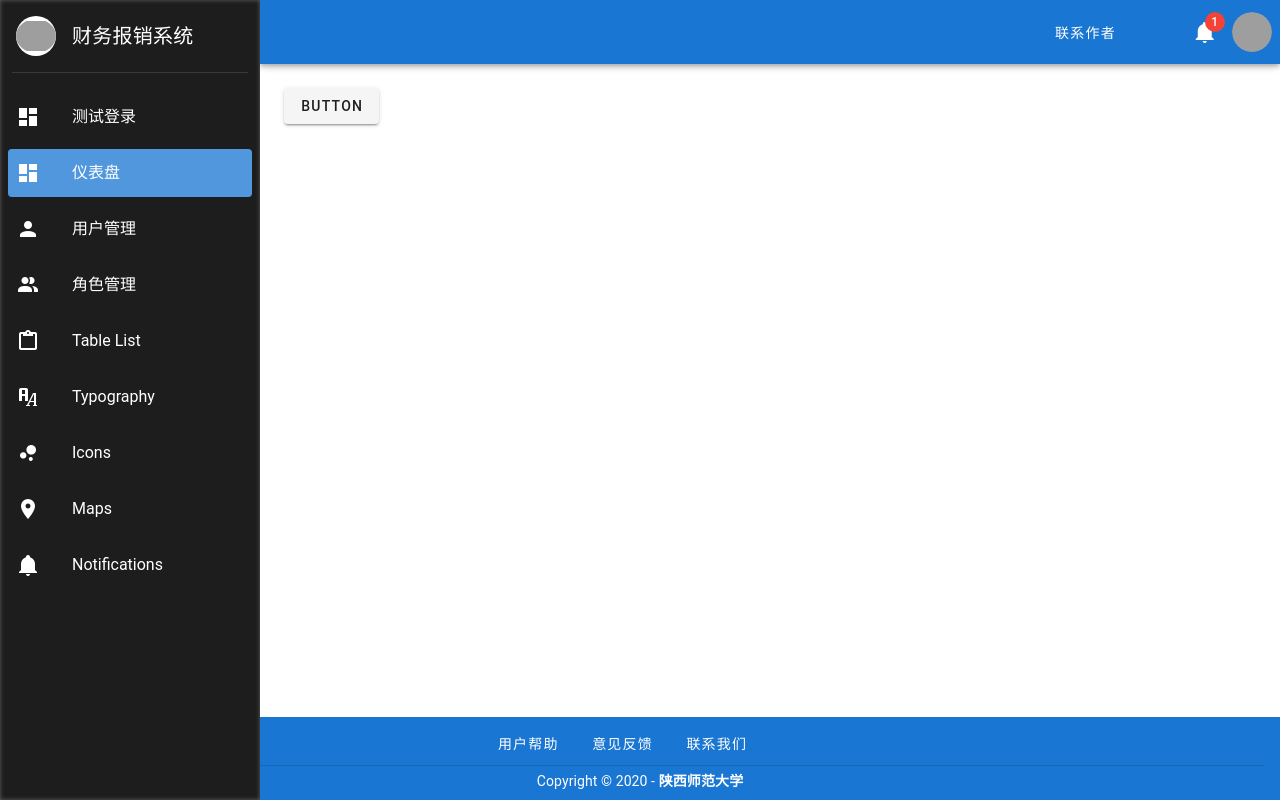
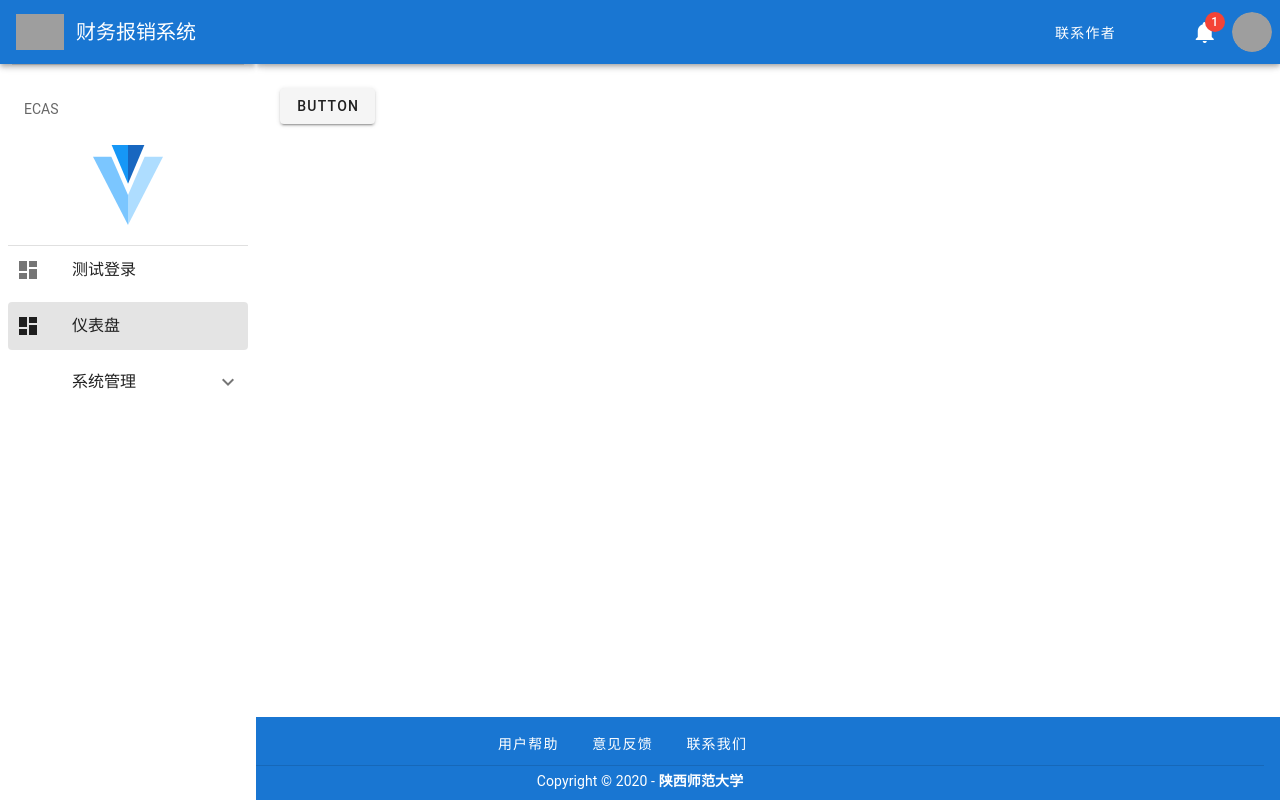
Before and after one commit to SNNU-CS/ExpenseClaimAutomationSystem, a Vue app in the folder miaomiao/: page /dashboard in a window 1280 px wide. Built offline with nearby package versions, Linux system fonts and the light colour scheme; grey boxes are pictures that could not be loaded.

Commit message:
perf: ⚡️ drawer menu
✅ Closes: #68

```diff
--- a/miaomiao/src/components/Menu.vue
+++ b/miaomiao/src/components/Menu.vue
@@ -1,45 +1,41 @@
 <template>
-  <v-navigation-drawer
-    id="app-drawer"
-    v-model="inputValue"
-    app
-    color="grey darken-2"
-    dark
-    floating
-    mobile-break-point="991"
-    persistent
-    width="260"
-  >
-    <template v-slot:img="attrs">
-      <v-img v-bind="attrs" gradient="to top, rgba(0, 0, 0, .7), rgba(0, 0, 0, .7)" />
-    </template>
-
-    <v-list-item two-line>
-      <v-list-item-avatar color="white">
-        <v-img src="https://cdn.vuetifyjs.com/images/logos/v.png" height="34" contain />
-      </v-list-item-avatar>
-
-      <v-list-item-title class="title">财务报销系统</v-list-item-title>
-    </v-list-item>
+  <v-navigation-drawer v-model="inputValue" app :expand-on-hover="expandOnHover" floating>
+    <v-toolbar color="primary" dark>
+      <img src="https://cdn.vuetifyjs.com/images/logos/v.png" height="36" />
+      <v-toolbar-title class="ml-0 pl-3">
+        <span>财务报销系统</span>
+      </v-toolbar-title>
+    </v-toolbar>
 
     <v-divider class="mx-3 mb-3" />
 
     <v-list nav>
-      <!-- Bug in Vuetify for first child of v-list not receiving proper border-radius -->
-      <div />
-
-      <v-list-item
-        v-for="(link, i) in links"
-        :key="i"
-        :to="link.to"
-        active-class="primary white--text"
-      >
+      <v-subheader v-if="header">{{ header }}</v-subheader>
+      <v-list-item>
+        <v-list-item-content>
+          <v-img contain src="@/assets/logo.svg" height="80"></v-img>
+        </v-list-item-content>
+      </v-list-item>
+      <v-divider></v-divider>
+      <template v-for="(link, i) in links">
+        <v-list-item v-if="!link.children" :key="link.to" :to="link.to">
           <v-list-item-action>
             <v-icon>{{ link.icon }}</v-icon>
           </v-list-item-action>
-
-        <v-list-item-title v-text="link.text" />
+          <v-list-item-title v-text="link.text"></v-list-item-title>
         </v-list-item>
+        <v-list-group v-else-if="link.children" :prepend-icon="link.icon" no-action :key="i">
+          <template v-slot:activator>
+            <v-list-item-title>{{ link.text }}</v-list-item-title>
+          </template>
+          <v-list-item v-for="child in link.children" :key="child.to" :to="child.to">
+            <v-list-item-title v-text="child.text" />
+            <v-list-item-action>
+              <v-icon v-text="child.icon"></v-icon>
+            </v-list-item-action>
+          </v-list-item>
+        </v-list-group>
+      </template>
     </v-list>
   </v-navigation-drawer>
 </template>
@@ -53,6 +49,8 @@ export default {
     }
   },
   data: () => ({
+    expandOnHover: false,
+    header: "ECAS",
     links: [
       {
         to: "/login",
@@ -65,6 +63,10 @@ export default {
         text: "仪表盘"
       },
       {
+        icon: "mdi-settings",
+        text: "系统管理",
+        children: [
+          {
             to: "/account/user",
             icon: "mdi-account",
             text: "用户管理"
@@ -73,31 +75,8 @@ export default {
             to: "/account/role",
             icon: "mdi-account-multiple",
             text: "角色管理"
-      },
-      {
-        to: "/main/table-list",
-        icon: "mdi-clipboard-outline",
-        text: "Table List"
-      },
-      {
-        to: "/main//typography",
-        icon: "mdi-format-font",
-        text: "Typography"
-      },
-      {
-        to: "/main/icons",
-        icon: "mdi-chart-bubble",
-        text: "Icons"
-      },
-      {
-        to: "/main/maps",
-        icon: "mdi-map-marker",
-        text: "Maps"
-      },
-      {
-        to: "/main/notifications",
-        icon: "mdi-bell",
-        text: "Notifications"
+          }
+        ]
       }
     ],
     inputValue: "/"
```
Lines whose indentation alone changed are shown as unchanged.
